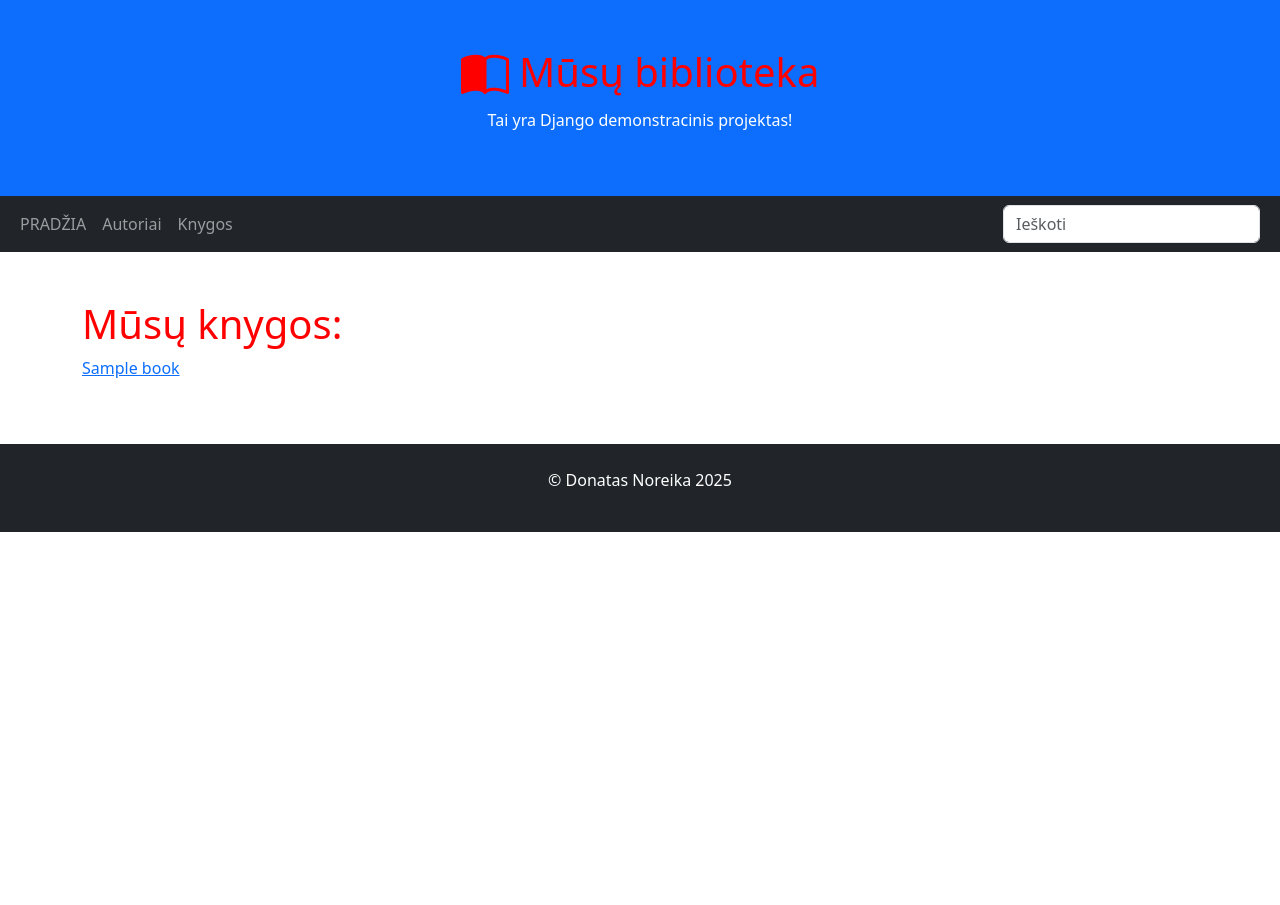
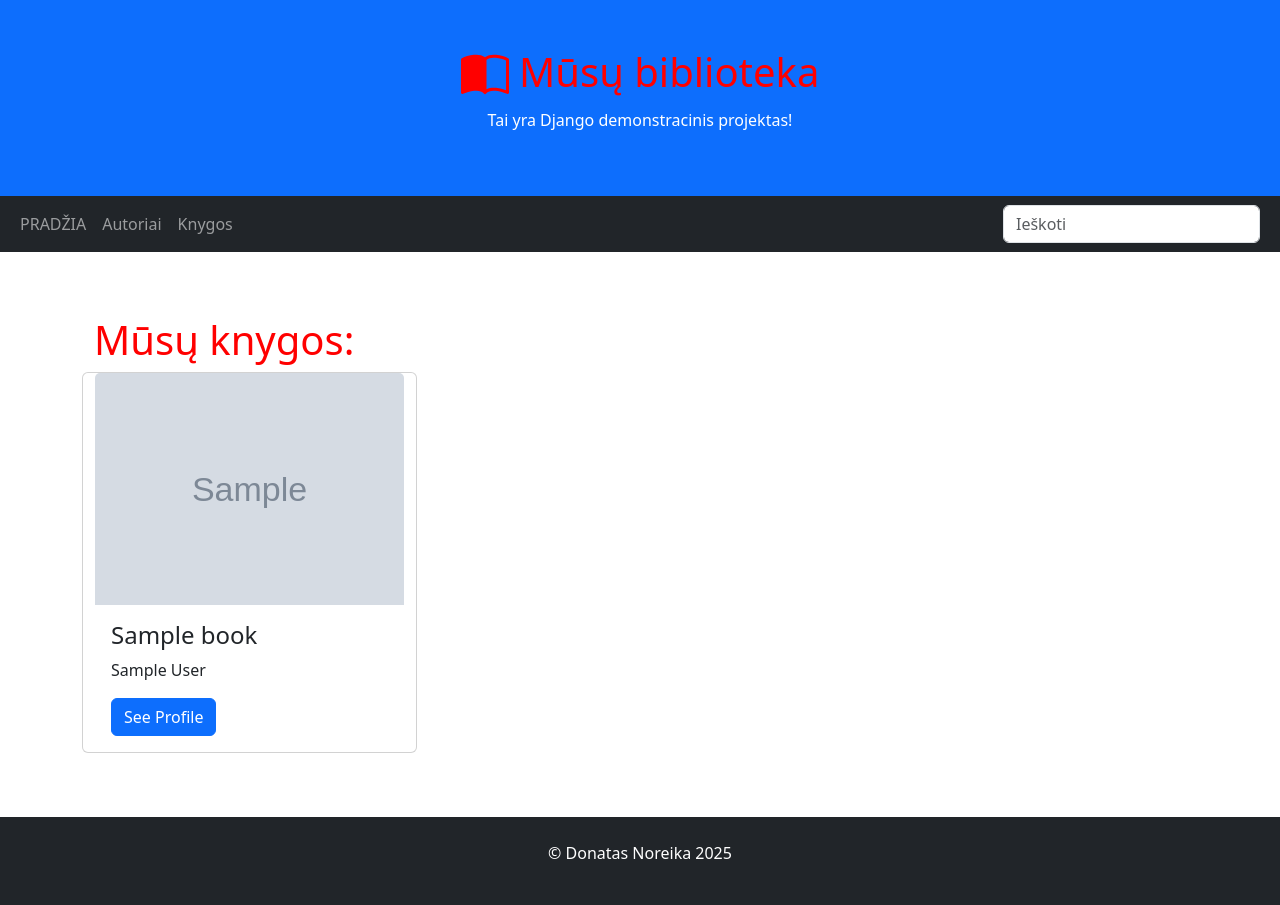
Before and after one commit to DonatasNoreika/library_20251104, a Django app: page /books/ in a window 1280 px wide. Before the commit the page ends 532 px from the top, so only its background shows below. Run offline with Django 5.2, Linux system fonts and the light colour scheme; tables that the repository leaves empty hold one stand-in row (values such as "Sample post"); grey boxes marked "Sample" are stand-in pictures.

Commit message:
6: +Knygų sąraše atvaizduojamos kortelės su viršeliais

```diff
--- a/mysite/library/templates/books.html
+++ b/mysite/library/templates/books.html
@@ -4,10 +4,27 @@
 {% block "title" %}Knygos{% endblock %}
 
 {% block "content" %}
-<h1 class="display-6">Mūsų knygos:</h1>
-{% for book in books %}
-<a href="{{ book.pk }}"><p>{{ book.title }}</p></a>
-{% endfor %}
+{% load static %}
+<div class="container my-3">
+    <div class="row">
+        <h1 class="display-6">Mūsų knygos:</h1>
+        {% for book in books %}
+        <div class="card col-md-4 d-flex align-items-stretch me-4" style="width: 30%">
+            {% if book.cover %}
+            <img class="card-img-top" src="{{ book.cover.url }}" alt="..." style="width:100%">
+            {% else %}
+            <img class="card-img-top" src="{% static 'img/no-image.png' %}">
+            {% endif %}
+            <div class="card-body">
+                <h4 class="card-title">{{ book.title }}</h4>
+                <p class="card-text">{{ book.author }}</p>
+                <a href="{{ book.pk }}" class="btn btn-primary">See Profile</a>
+            </div>
+        </div>
+        <br>
+        {% endfor %}
+    </div>
+</div>
 
 {% if is_paginated %}
 <ul class="pagination justify-content-center">
```
Also changed, not shown: mysite/library/static/img/no-image.png (added).
